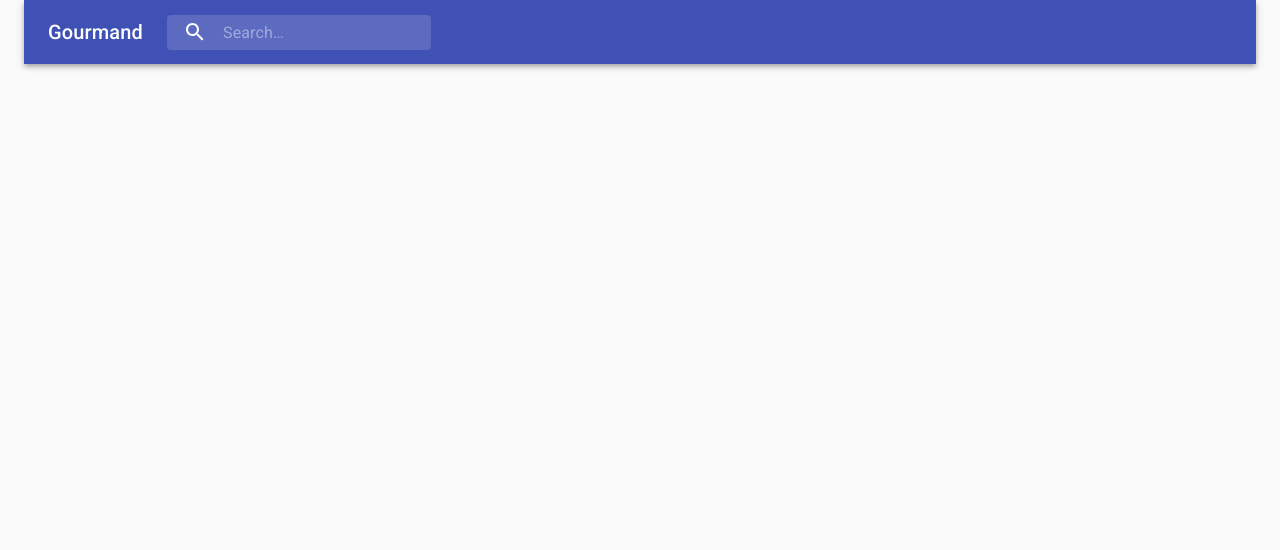
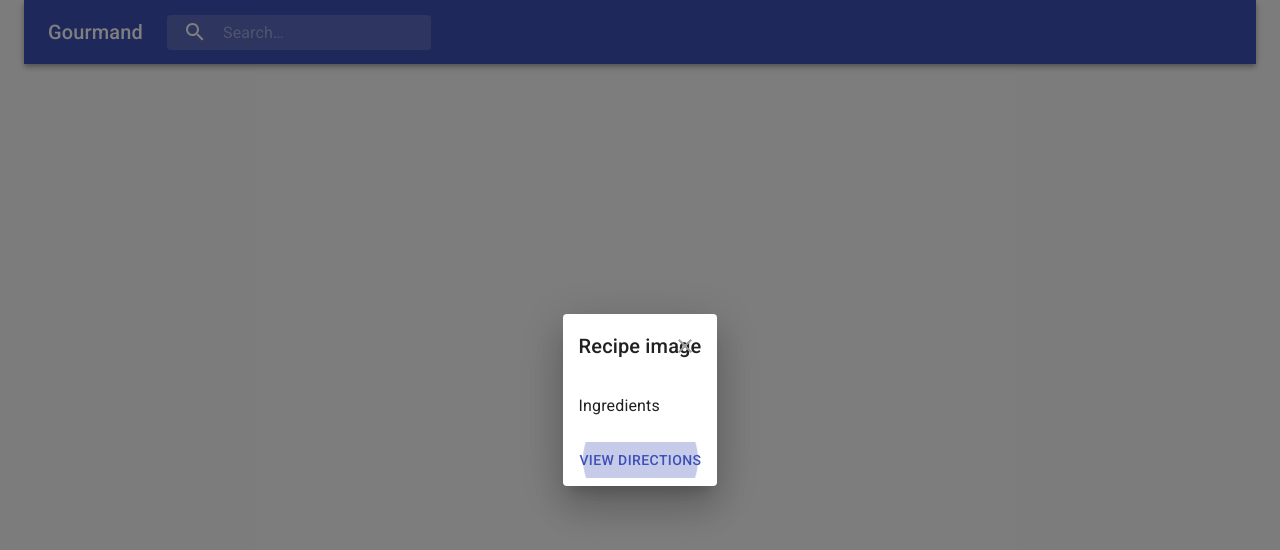
Before and after one commit to Stringmander/gourmand, a React (Create React App) app: page /recipe/1 in a window 1280 px wide. Shown: the top 550 px of the page. Built offline with nearby package versions, Linux system fonts and the light colour scheme.

Commit message:
Add application routing & create RecipeDialog

```diff
--- a/src/App.js
+++ b/src/App.js
@@ -1,4 +1,5 @@
 import React from 'react';
+import { BrowserRouter as Router, Switch, Route } from 'react-router-dom';
 import 'typeface-roboto';
 
 import Home from './screens/Home';
@@ -6,7 +7,11 @@ import Home from './screens/Home';
 function App() {
   return (
     <div className="App">
-      <Home />
+      <Router>
+        <Switch>
+          <Route path="/" component={Home} />
+        </Switch>
+      </Router>
     </div>
   );
 }
--- a/src/components/AppBar.js
+++ b/src/components/AppBar.js
@@ -1,4 +1,4 @@
-import React, { useState, useEffect } from 'react';
+import React from 'react';
 import { fade, makeStyles } from '@material-ui/core/styles';
 import AppBar from '@material-ui/core/AppBar';
 import Toolbar from '@material-ui/core/Toolbar';
--- /dev/null
+++ b/src/components/RecipeDialog.js
@@ -0,0 +1,71 @@
+import React from 'react';
+import { withStyles } from '@material-ui/core/styles';
+import Button from '@material-ui/core/Button';
+import Dialog from '@material-ui/core/Dialog';
+import MuiDialogTitle from '@material-ui/core/DialogTitle';
+import MuiDialogContent from '@material-ui/core/DialogContent';
+import MuiDialogActions from '@material-ui/core/DialogActions';
+import IconButton from '@material-ui/core/IconButton';
+import CloseIcon from '@material-ui/icons/Close';
+import Typography from '@material-ui/core/Typography';
+
+const styles = theme => ({
+    root: {
+        margin: 0,
+        padding: theme.spacing(2),
+    },
+    closeButton: {
+        position: 'absolute',
+        right: theme.spacing(1),
+        top: theme.spacing(1),
+        color: theme.palette.grey[500],
+    },
+});
+
+const DialogTitle = withStyles(styles)(props => {
+    const { children, classes, onClose, ...other } = props;
+    return (
+        <MuiDialogTitle disableTypography className={classes.root} {...other}>
+            <Typography variant="h6">{children}</Typography>
+            {onClose ? (
+                <IconButton aria-label="close" className={classes.closeButton} onClick={onClose}>
+                    <CloseIcon />
+                </IconButton>
+            ) : null}
+        </MuiDialogTitle>
+    );
+});
+
+const DialogContent = withStyles(theme => ({
+    root: {
+        padding: theme.spacing(2),
+    },
+}))(MuiDialogContent);
+
+const DialogActions = withStyles(theme => ({
+    root: {
+        margin: 0,
+        padding: theme.spacing(1),
+    },
+}))(MuiDialogActions);
+
+
+export default function RecipeDialog(props) {
+    return (
+        <Dialog aria-labelledby="recipe-dialog-title" onClose={props.handleClose} open={props.open}>
+            <DialogTitle id="recipe-dialog-title" onClose={props.handleClose} >
+                Recipe image
+            </DialogTitle>
+            <DialogContent>
+                <Typography>
+                    Ingredients
+                </Typography>
+            </DialogContent>
+            <DialogActions>
+                <Button autoFocus color="primary">
+                    View directions
+                </Button>
+            </DialogActions>
+        </Dialog>
+    );
+}
--- a/src/lib/config.js
+++ b/src/lib/config.js
@@ -1 +1,3 @@
-export default URL = 'https://api.edamam.com/search'
+const path = 'https://api.edamam.com/search';
+
+export default path;
--- a/src/screens/Home.js
+++ b/src/screens/Home.js
@@ -1,4 +1,5 @@
-import React, { useState, useMemo } from 'react';
+import React, { useState, useEffect, useMemo } from 'react';
+import { Route, Link, useHistory, useLocation } from 'react-router-dom';
 import CssBaseline from '@material-ui/core/CssBaseline';
 import { makeStyles } from '@material-ui/core/styles';
 import Container from '@material-ui/core/Container';
@@ -6,9 +7,10 @@ import Grid from '@material-ui/core/Grid';
 import useSWR from 'swr';
 
 import PrimaryAppBar from '../components/AppBar.js';
-import ResultCard from '../components/ResultCard'
+import ResultCard from '../components/ResultCard';
+import RecipeDialog from '../components/RecipeDialog';
 import fetcher from '../lib/fetcher';
-import URL from '../lib/config';
+import path from '../lib/config';
 
 const useStyles = makeStyles(theme => ({
     root: {
@@ -21,6 +23,10 @@ const Home = () => {
 
     const [query, setQuery] = useState(null);
     const [searchResults, setSearchResults] = useState([]);
+    let location = useLocation();
+    const [selectedRecipe, setSelectedRecipe] = useState(null);
+    const [open, setOpen] = useState(location.pathname.includes("recipe"));
+
 
     const handleSearchSubmit = (e) => {
         if (e.key === 'Enter') {
@@ -30,7 +36,7 @@ const Home = () => {
         }
     }
 
-    const { data, error } = useSWR(query ? `${URL}?q=${query}&app_id=${process.env.REACT_APP_ID}&app_key=${process.env.REACT_APP_KEY}` : null, fetcher)
+    const { data, error } = useSWR(query ? `${path}?q=${query}&app_id=${process.env.REACT_APP_ID}&app_key=${process.env.REACT_APP_KEY}` : null, fetcher)
 
     useMemo(() => {
         if (data) {
@@ -38,8 +44,26 @@ const Home = () => {
         }
     }, [data]);
 
+
+    const splitRecipeUri = (uri) => uri.split('_')[1];
+
+    const handleClickOpen = () => {
+        setOpen(true);
+    }
+
+    let history = useHistory();
+
+    const handleCloseRouting = () => {
+        history.push("/");
+    }
+
+    const handleClose = () => {
+        setOpen(false);
+        handleCloseRouting();
+    };
+
+
     return (
-
         <>
             <CssBaseline />
             <Container>
@@ -47,17 +71,23 @@ const Home = () => {
                 <div className={classes.root}>
                     <Grid container spacing={3} >
                         {searchResults.map(result => (
-                            <Grid item lg={3} md={4} sm={6} xs={12}>
-                                <ResultCard
-                                    title={result.recipe.label}
-                                    image={result.recipe.image}
-                                    content={result.recipe.source}
-                                />
+                            <Grid key={result.recipe.uri} item lg={3} md={4} sm={6} xs={12}>
+                                <Link
+                                to={{ pathname: `/recipe/${splitRecipeUri(result.recipe.uri)}` }}
+                                onClick={handleClickOpen}
+                                >
+                                    <ResultCard
+                                        title={result.recipe.label}
+                                        image={result.recipe.image}
+                                        content={result.recipe.source}
+                                    />
+                                </Link>
                             </Grid>
                         ))}
                     </Grid>
                 </div>
             </Container>
+            <Route path="/recipe/:id" component={ () => <RecipeDialog handleClose={handleClose} open={open} /> } />
         </>
     );
 }
```
